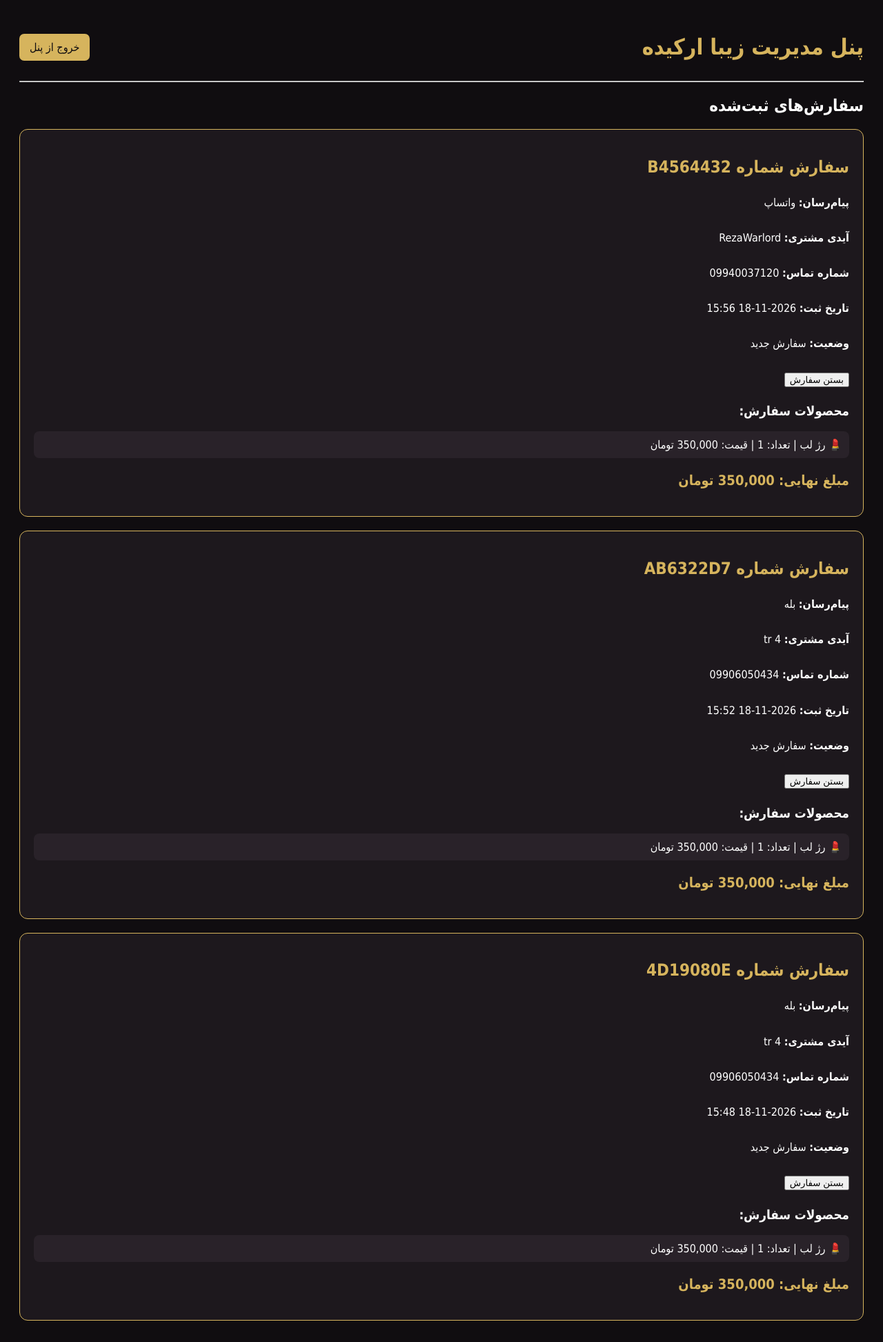
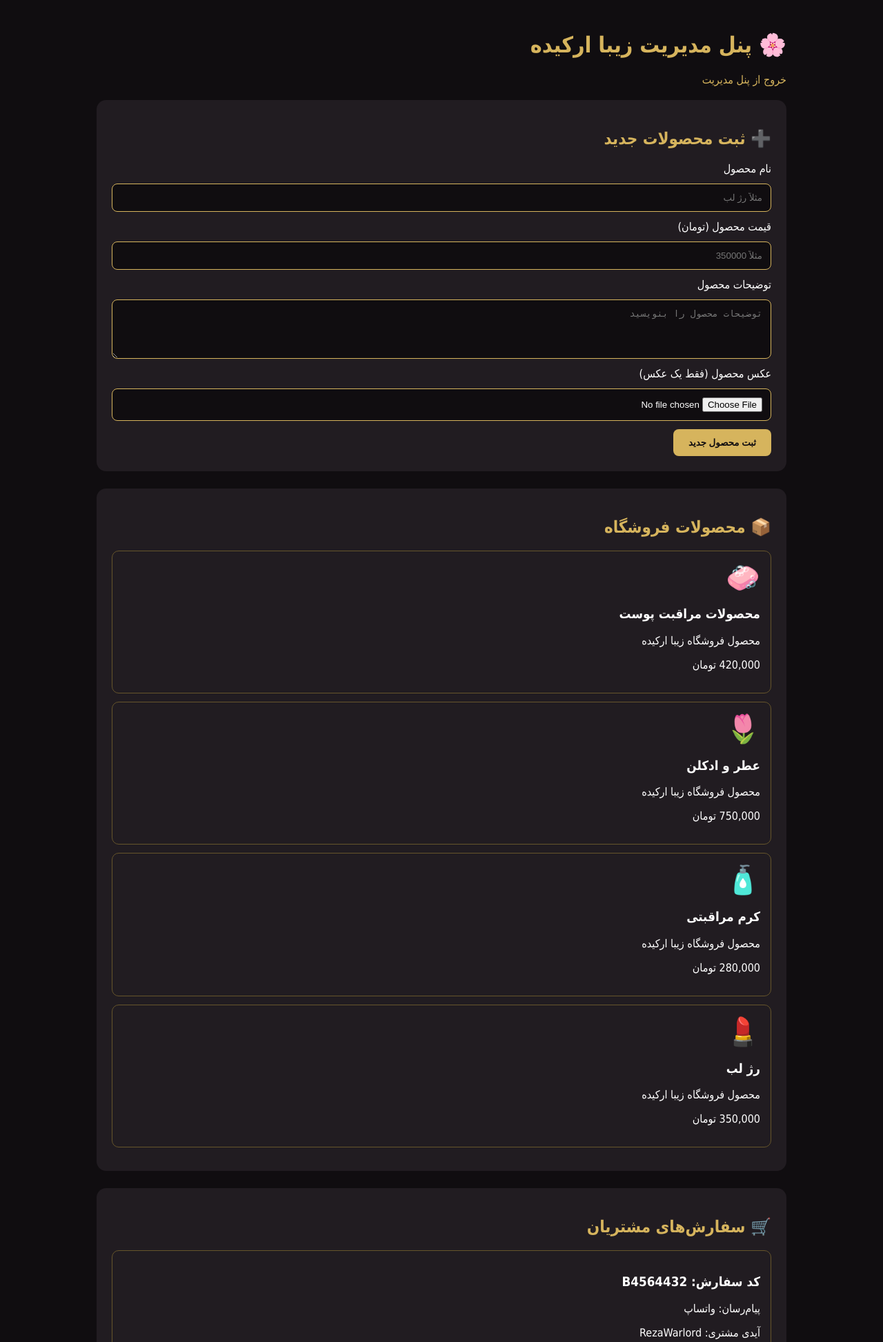
Before and after one commit to ereza4463-rgb/ZibaOrchide, a Flask app: page /admin in a window 1280 px wide. Shown: the top 1945 px of the page at 69% size. Run offline with Flask 3, Linux system fonts and the light colour scheme; the visitor is signed in with stand-in values (Sample User, id 1); data comes from the database, SQL or seed files in the repository; both versions use the stored data as it was after the commit.

Commit message:
Add order form and admin panel

```diff
--- a/app.py
+++ b/app.py
@@ -11,6 +11,9 @@ from flask import (
     url_for, session, request
 )
 
+from werkzeug.utils import secure_filename
+
+
 app = Flask(__name__)
 
 app.secret_key = os.environ.get(
@@ -22,14 +25,15 @@ ADMIN_PASSWORD = os.environ.get("ADMIN_PASSWORD")
 
 DB_NAME = "ziba_orchid.db"
 
+# تنظیمات آپلود عکس
+UPLOAD_FOLDER = os.path.join("static", "uploads")
 
-# محصولات فروشگاه
-products = [
-    {"id": 1, "name": "رژ لب", "price": 350000, "emoji": "💄"},
-    {"id": 2, "name": "کرم مراقبتی", "price": 280000, "emoji": "🧴"},
-    {"id": 3, "name": "عطر و ادکلن", "price": 750000, "emoji": "🌷"},
-    {"id": 4, "name": "محصولات مراقبت پوست", "price": 420000, "emoji": "🧼"}
-]
+ALLOWED_EXTENSIONS = {"png", "jpg", "jpeg", "webp"}
+
+os.makedirs(UPLOAD_FOLDER, exist_ok=True)
+
+app.config["UPLOAD_FOLDER"] = UPLOAD_FOLDER
+app.config["MAX_CONTENT_LENGTH"] = 5 * 1024 * 1024
 
 
 # اتصال به دیتابیس
@@ -70,11 +74,57 @@ def init_db():
         )
     """)
 
+    # جدول محصولات
+    cursor.execute("""
+        CREATE TABLE IF NOT EXISTS products (
+            id INTEGER PRIMARY KEY AUTOINCREMENT,
+            name TEXT NOT NULL,
+            price INTEGER NOT NULL,
+            description TEXT DEFAULT '',
+            image TEXT DEFAULT '',
+            emoji TEXT DEFAULT '📦'
+        )
+    """)
+
+    # ثبت محصولات اولیه فقط در صورت خالی بودن جدول
+    cursor.execute("SELECT COUNT(*) FROM products")
+    count = cursor.fetchone()[0]
+
+    if count == 0:
+        default_products = [
+            ("رژ لب", 350000, "محصول فروشگاه زیبا ارکیده", "", "💄"),
+            ("کرم مراقبتی", 280000, "محصول فروشگاه زیبا ارکیده", "", "🧴"),
+            ("عطر و ادکلن", 750000, "محصول فروشگاه زیبا ارکیده", "", "🌷"),
+            ("محصولات مراقبت پوست", 420000, "محصول فروشگاه زیبا ارکیده", "", "🧼")
+        ]
+
+        cursor.executemany("""
+            INSERT INTO products
+            (name, price, description, image, emoji)
+            VALUES (?, ?, ?, ?, ?)
+        """, default_products)
+
     conn.commit()
     conn.close()
 
 
 init_db()
+
+
+# دریافت محصولات از دیتابیس
+def get_products():
+    conn = get_db()
+    cursor = conn.cursor()
+
+    cursor.execute("""
+        SELECT * FROM products
+        ORDER BY id DESC
+    """)
+
+    rows = cursor.fetchall()
+    conn.close()
+
+    return [dict(row) for row in rows]
 
 
 # محاسبه اطلاعات سبد خرید
@@ -83,7 +133,7 @@ def get_cart_data():
     cart_items = []
     total = 0
 
-    for product in products:
+    for product in get_products():
         quantity = saved_cart.get(str(product["id"]), 0)
 
         if quantity > 0:
@@ -105,7 +155,7 @@ def home():
 
     return render_template(
         "index.html",
-        products=products,
+        products=get_products(),
         cart_count=cart_count
     )
 
@@ -113,7 +163,18 @@ def home():
 # افزودن محصول به سبد خرید
 @app.route("/add/<int:product_id>", methods=["POST"])
 def add_to_cart(product_id):
-    if any(p["id"] == product_id for p in products):
+    conn = get_db()
+    cursor = conn.cursor()
+
+    cursor.execute(
+        "SELECT id FROM products WHERE id = ?",
+        (product_id,)
+    )
+
+    product_exists = cursor.fetchone()
+    conn.close()
+
+    if product_exists:
         cart = session.get("cart", {})
         key = str(product_id)
 
@@ -298,8 +359,70 @@ def admin_panel():
 
     return render_template(
         "admin.html",
-        orders=order_list
+        orders=order_list,
+        products=get_products()
     )
+
+
+# ثبت محصول جدید همراه با یک عکس
+@app.route("/admin/products/add", methods=["POST"])
+@admin_required
+def add_product():
+    name = request.form.get("name", "").strip()
+    description = request.form.get("description", "").strip()
+    price_text = request.form.get("price", "").strip()
+
+    image = request.files.get("image")
+
+    if not name or len(name) > 100:
+        return "نام محصول معتبر نیست."
+
+    if not price_text.isdigit() or int(price_text) <= 0:
+        return "قیمت محصول معتبر نیست."
+
+    if not image or not image.filename:
+        return "لطفاً عکس محصول را انتخاب کنید."
+
+    original_name = secure_filename(image.filename)
+
+    if "." not in original_name:
+        return "فرمت عکس معتبر نیست."
+
+    extension = original_name.rsplit(".", 1)[1].lower()
+
+    if extension not in ALLOWED_EXTENSIONS:
+        return "فقط عکس‌های JPG، JPEG، PNG و WEBP مجاز هستند."
+
+    # ساخت نام یکتا برای عکس
+    filename = f"{uuid.uuid4().hex}.{extension}"
+
+    image_path = os.path.join(
+        app.config["UPLOAD_FOLDER"],
+        filename
+    )
+
+    image.save(image_path)
+
+    # ذخیره محصول در دیتابیس
+    conn = get_db()
+    cursor = conn.cursor()
+
+    cursor.execute("""
+        INSERT INTO products
+        (name, price, description, image, emoji)
+        VALUES (?, ?, ?, ?, ?)
+    """, (
+        name,
+        int(price_text),
+        description,
+        filename,
+        "📦"
+    ))
+
+    conn.commit()
+    conn.close()
+
+    return redirect(url_for("admin_panel"))
 
 
 # بستن سفارش
@@ -368,5 +491,11 @@ def support():
     return render_template("support.html")
 
 
+# مدیریت خطای حجم زیاد عکس
+@app.errorhandler(413)
+def too_large(error):
+    return "حجم عکس نباید بیشتر از ۵ مگابایت باشد.", 413
+
+
 if __name__ == "__main__":
     app.run(debug=True)
--- a/templates/admin.html
+++ b/templates/admin.html
@@ -3,7 +3,7 @@
 <html lang="fa" dir="rtl">
 <head>
     <meta charset="UTF-8">
-    <meta name="viewport" content="width=device-width, initial-scale=1">
+    <meta name="viewport" content="width=device-width, initial-scale=1.0">
     <title>پنل مدیریت | زیبا ارکیده</title>
 
     <style>
@@ -11,153 +11,192 @@
             background: #100d10;
             color: white;
             font-family: Tahoma, sans-serif;
-            padding: 20px;
+            padding: 25px;
+            margin: 0;
         }
 
-        .header {
-            display: flex;
-            justify-content: space-between;
-            align-items: center;
-            flex-wrap: wrap;
-            gap: 15px;
-        }
-
-        h1 {
+        h1, h2 {
             color: #d6b45d;
         }
 
-        .order {
-            background: #1d181d;
-            border: 1px solid #d6b45d;
-            border-radius: 12px;
-            padding: 20px;
-            margin: 20px 0;
+        .container {
+            max-width: 1000px;
+            margin: auto;
         }
 
-        .order h2 {
-            color: #d6b45d;
+        .box {
+            background: #211c21;
+            padding: 22px;
+            border-radius: 14px;
+            margin-bottom: 25px;
         }
 
-        .info {
-            line-height: 2.2;
+        input, textarea {
+            display: block;
+            width: 100%;
+            box-sizing: border-box;
+            padding: 12px;
+            margin: 12px 0;
+            border-radius: 8px;
+            border: 1px solid #d6b45d;
+            background: #100d10;
+            color: white;
+        }
+
+        input[type="file"] {
+            cursor: pointer;
+        }
+
+        button {
+            background: #d6b45d;
+            color: #100d10;
+            padding: 12px 22px;
+            border: none;
+            border-radius: 8px;
+            cursor: pointer;
+            font-weight: bold;
+        }
+
+        .logout {
+            color: #d6b45d;
+            text-decoration: none;
+            display: inline-block;
+            margin-bottom: 20px;
         }
 
         .product {
-            background: #292229;
-            padding: 10px;
-            border-radius: 8px;
-            margin: 8px 0;
+            border: 1px solid #66552b;
+            border-radius: 10px;
+            padding: 15px;
+            margin: 12px 0;
         }
 
-        .total {
-            color: #d6b45d;
-            font-size: 20px;
+        .product img {
+            width: 110px;
+            height: 110px;
+            object-fit: cover;
+            border-radius: 10px;
         }
 
-        a {
-            display: inline-block;
-            padding: 10px 15px;
-            background: #d6b45d;
-            color: #100d10;
-            text-decoration: none;
-            border-radius: 7px;
+        .order {
+            border: 1px solid #66552b;
+            padding: 15px;
+            border-radius: 10px;
+            margin: 15px 0;
         }
 
-        .empty {
-            text-align: center;
-            margin-top: 80px;
-            color: #aaa;
+        .closed {
+            color: #d6b45d;
         }
     </style>
 </head>
 
 <body>
+<div class="container">
 
-<div class="header">
-    <h1>پنل مدیریت زیبا ارکیده</h1>
-    <a href="/admin/logout">خروج از پنل</a>
-</div>
+    <h1>🌸 پنل مدیریت زیبا ارکیده</h1>
 
-<hr>
+    <a class="logout" href="/admin/logout">خروج از پنل مدیریت</a>
 
-<h2>سفارش‌های ثبت‌شده</h2>
+    <!-- ثبت محصول جدید -->
+    <div class="box">
+        <h2>➕ ثبت محصولات جدید</h2>
 
-{% if orders %}
+        <form action="{{ url_for('add_product') }}"
+              method="POST"
+              enctype="multipart/form-data">
 
-    {% for order in orders %}
+            <label>نام محصول</label>
+            <input type="text" name="name" maxlength="100"
+                   placeholder="مثلاً رژ لب" required>
 
+            <label>قیمت محصول (تومان)</label>
+            <input type="number" name="price" min="1"
+                   placeholder="مثلاً 350000" required>
+
+            <label>توضیحات محصول</label>
+            <textarea name="description" rows="4"
+                      placeholder="توضیحات محصول را بنویسید"></textarea>
+
+            <label>عکس محصول (فقط یک عکس)</label>
+            <input type="file" name="image"
+                   accept=".jpg,.jpeg,.png,.webp"
+                   required>
+
+            <button type="submit">ثبت محصول جدید</button>
+        </form>
+    </div>
+
+    <!-- فهرست محصولات -->
+    <div class="box">
+        <h2>📦 محصولات فروشگاه</h2>
+
+        {% for product in products %}
+        <div class="product">
+
+            {% if product.image %}
+            <img src="{{ url_for('static', filename='uploads/' + product.image) }}"
+                 alt="{{ product.name }}">
+            {% else %}
+            <div style="font-size:40px">{{ product.emoji }}</div>
+            {% endif %}
+
+            <h3>{{ product.name }}</h3>
+            <p>{{ product.description }}</p>
+            <p>{{ "{:,}".format(product.price) }} تومان</p>
+
+        </div>
+        {% else %}
+        <p>هنوز محصولی ثبت نشده است.</p>
+        {% endfor %}
+    </div>
+
+    <!-- سفارش‌ها -->
+    <div class="box">
+        <h2>🛒 سفارش‌های مشتریان</h2>
+
+        {% for order in orders %}
         <div class="order">
 
-            <h2>سفارش شماره {{ order.order_code }}</h2>
+            <h3>کد سفارش: {{ order.order_code }}</h3>
 
-            <div class="info">
+            <p>پیام‌رسان: {{ order.platform }}</p>
+            <p>آیدی مشتری: {{ order.customer_id }}</p>
+            <p>شماره تماس: {{ order.phone }}</p>
+            <p>تاریخ: {{ order.created_at }}</p>
+            <p>وضعیت: {{ order.status }}</p>
 
-                <p>
-                    <strong>پیام‌رسان:</strong>
-                    {{ order.platform }}
-                </p>
-
-                <p>
-                    <strong>آیدی مشتری:</strong>
-                    {{ order.customer_id }}
-                </p>
-
-                <p>
-                    <strong>شماره تماس:</strong>
-                    {{ order.phone }}
-                </p>
-
-                <p>
-                    <strong>تاریخ ثبت:</strong>
-                    {{ order.created_at }}
-                </p>
-
-                <p>
-                    <strong>وضعیت:</strong>
-                    {{ order.status }}
-                    {% if order.status != "بسته‌شده" %}
-<form action="{{ url_for('close_order', order_id=order.id) }}" method="POST"
-      onsubmit="return confirm('آیا از بستن این سفارش مطمئنی؟');">
-    <button type="submit" class="admin-btn">
-        بستن سفارش
-    </button>
-</form>
-{% else %}
-<p style="color: #d6b45d;">این سفارش بسته شده است ✅</p>
-{% endif %}
-                </p>
-
-            </div>
-
-            <h3>محصولات سفارش:</h3>
+            <h4>محصولات سفارش:</h4>
 
             {% for item in order["items"] %}
-
-                <div class="product">
-                    {{ item.emoji }}
-                    {{ item.name }}
-                    | تعداد: {{ item.quantity }}
-                    | قیمت: {{ "{:,}".format(item.subtotal) }} تومان
-                </div>
-
+            <p>
+                {{ item.name }}
+                - تعداد: {{ item.quantity }}
+                - مبلغ: {{ "{:,}".format(item.subtotal) }} تومان
+            </p>
             {% endfor %}
 
-            <h3 class="total">
-                مبلغ نهایی:
-                {{ "{:,}".format(order.total) }} تومان
+            <h3>
+                مبلغ کل: {{ "{:,}".format(order.total) }} تومان
             </h3>
 
+            {% if order.status != "بسته‌شده" %}
+            <form action="{{ url_for('close_order', order_id=order.id) }}"
+                  method="POST"
+                  onsubmit="return confirm('آیا از بستن سفارش مطمئنی؟');">
+
+                <button type="submit">بستن سفارش</button>
+            </form>
+            {% else %}
+            <p class="closed">این سفارش بسته شده است ✅</p>
+            {% endif %}
+
         </div>
-
-    {% endfor %}
-
-{% else %}
-
-    <div class="empty">
-        <h2>هنوز سفارشی ثبت نشده است.</h2>
+        {% else %}
+        <p>هنوز سفارشی ثبت نشده است.</p>
+        {% endfor %}
     </div>
 
-{% endif %}
-
+</div>
 </body>
 </html>
```
Also changed, not shown: ziba_orchid.db.
